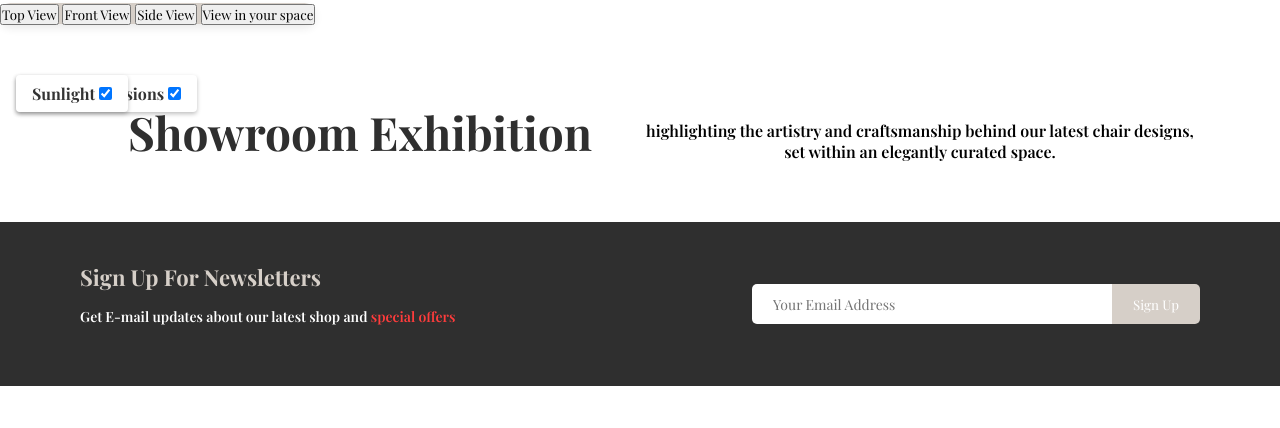
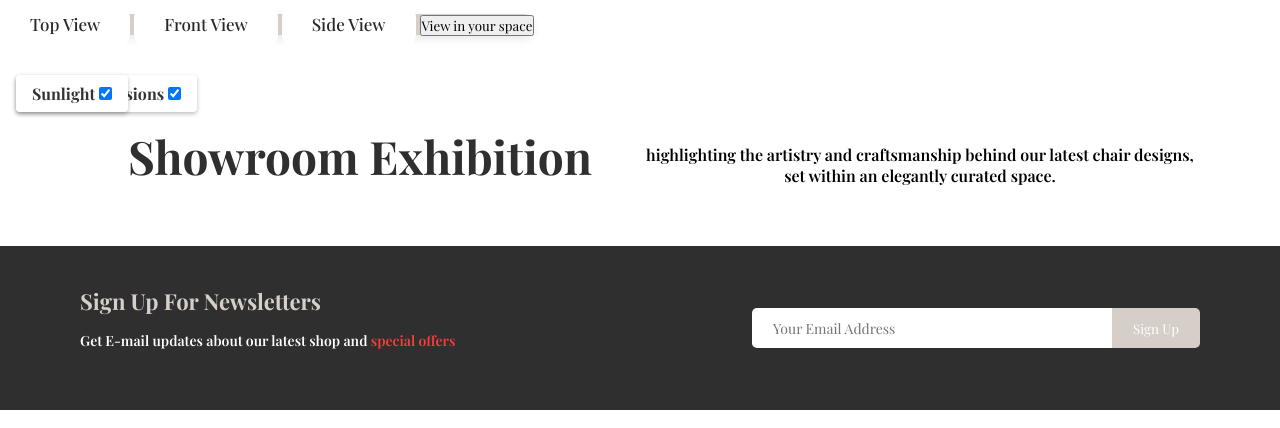
Before and after one commit to annbanhmi/HLAB, a plain HTML site: page sproduct.html in a window 1280 px wide. Shown: the part 672-1100 px from the top of the page. Drawn offline with nearby package versions, Linux system fonts and the light colour scheme; a web font is replaced by a local one.

Commit message:
Update style.css

```diff
--- a/css/style.css
+++ b/css/style.css
@@ -310,9 +310,10 @@ box-shadow: 5px 5px 64px #2f2f2f;
     background-color: #D6CFC8;
 }
 
-view-btn {
+.view-btn {
     color: #282828;
     border: 0;
+    background-color: #fff;
     border-radius: 15px;
     padding: 10px 30px 14px 30px;
     background-repeat: no-repeat;
```
